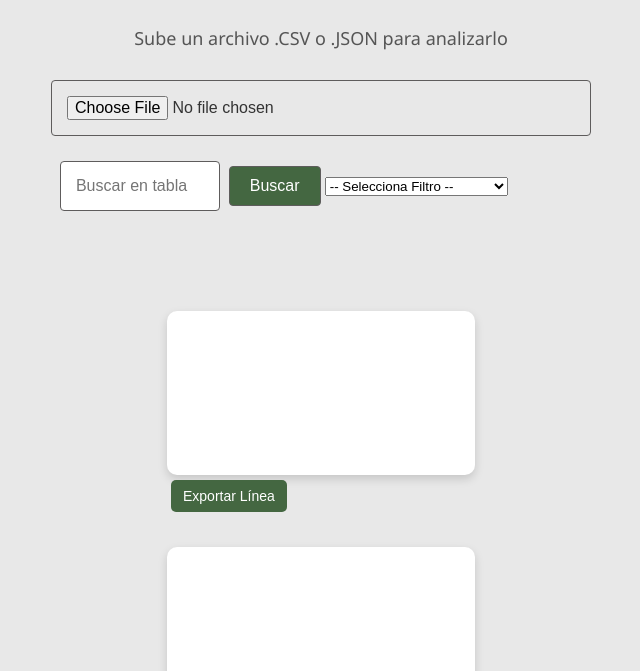
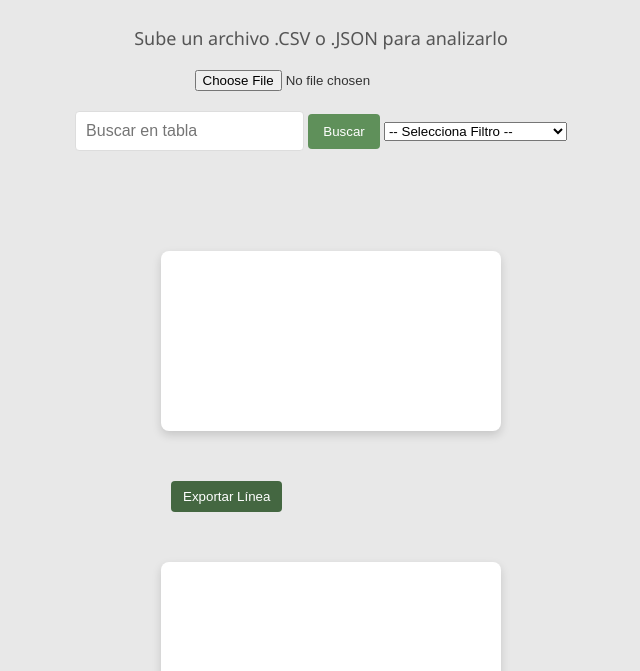
Before and after one commit to dianagarzc/LENPRO-PIA, a plain HTML site: page index.html in a window 1280 px wide. Shown: the part 129-800 px from the top of the page, without its empty margins (319-959 px from the left). Drawn offline with nearby package versions, Linux system fonts and the light colour scheme.

Commit message:
Update styles.css

```diff
--- a/styles.css
+++ b/styles.css
@@ -1,4 +1,3 @@
-/* ==== ESTILO GENERAL DE LA PÁGINA ==== */
 body {
     font-family: 'Segoe UI', Tahoma, sans-serif;
     background-color: #e8e8e8;
@@ -12,7 +11,6 @@ body {
     color: #333;
 }
 
-/* ==== TÍTULOS ==== */
 h1 {
     color: #446741;
     margin-bottom: 20px;
@@ -28,7 +26,10 @@ h2 {
     margin-bottom: 20px;
 }
 
-/* ==== TABLA ==== */
+#filtersSection {
+    margin-top: 20px;
+}
+
 table {
     width: 75%;
     margin: 30px 0;
@@ -79,79 +80,70 @@ tr:last-child td:last-child {
     border-bottom-right-radius: 8px;
 }
 
-/* ==== BOTONES GENERALES ==== */
+#filterSection {
+    margin: 20px 0;
+    display: flex;
+    justify-content: center;
+    gap: 15px;
+}
+
+#searchInput {
+    padding: 10px;
+    font-size: 16px;
+    border: 1px solid #ddd;
+    border-radius: 4px;
+}
+
 button {
-    background-color: #446741;
-    color: #fff;
-    padding: 10px 20px;
-    border: 1px solid #5e5c5c;
+    padding: 10px 15px;
+    background-color: #5f905a;
+    color: white;
+    border: none;
+    cursor: pointer;
     border-radius: 4px;
-    cursor: pointer;
-    font-size: 16px;
-    transition: background-color 0.3s ease, transform 0.3s ease;
-    margin-top: 20px;
+}
+
+button:disabled {
+    background-color: #ccc;
+    cursor: not-allowed;
 }
 
 button:hover {
-    background-color: #5f905a;
-    transform: scale(1.05);
+    background-color: #4a7b4a;
 }
 
-/* ==== BOTONES DE EXPORTACIÓN ==== */
-button.export-btn {
-    margin: 5px 10px;
+.chart-container {
+    position: relative;
+    width: 90%;
+    max-width: 700px;
+    height: 400px;
+    margin: 30px auto;
+}
+
+canvas {
+    width: 100% !important;
+    height: 100% !important;
+    background: white;
+    padding: 10px;
+    border-radius: 8px;
+    display: block;
+    margin: 40px auto;
+    box-shadow: 0 4px 10px rgba(0, 0, 0, 0.15);
+}
+
+.export-btn {
+    margin: 10px;
     padding: 8px 12px;
-    background-color: #446741;
+    background: #446741;
     color: white;
     border: none;
-    border-radius: 5px;
+    border-radius: 4px;
     cursor: pointer;
-    font-size: 14px;
 }
-
-button.export-btn:hover {
-    background-color: #5f905a;
+.export-btn:hover {
+    background: #497944;
 }
-
-.export-buttons {
-    text-align: center;
-    margin-top: 10px;
+.export-btn:disabled {
+    background: #ccc;
+    cursor: not-allowed;
 }
-
-/* ==== INPUTS ==== */
-input {
-    margin: 10px 5px;
-    padding: 15px;
-    border: 1px solid #5e5c5c;
-    border-radius: 4px;
-    font-size: 16px;
-    width: 50%;
-    box-sizing: border-box;
-    outline: none;
-    transition: border-color 0.3s ease;
-}
-
-input[type="text"] {
-    width: 30%;
-}
-
-/* ==== SECCIÓN DE FILTRO ==== */
-#filterSection {
-    margin-bottom: 20px;
-    width: 100%;
-    display: flex;
-    justify-content: center;
-}
-
-/* ==== CANVAS ==== */
-canvas {
-    margin-top: 30px;
-    background-color: white;
-    padding: 10px;
-    border-radius: 10px;
-    box-shadow: 0 4px 10px rgba(0, 0, 0, 0.15);
-    display: block;
-    margin-left: auto;
-    margin-right: auto;
-    max-width: 90%;
-}
```
